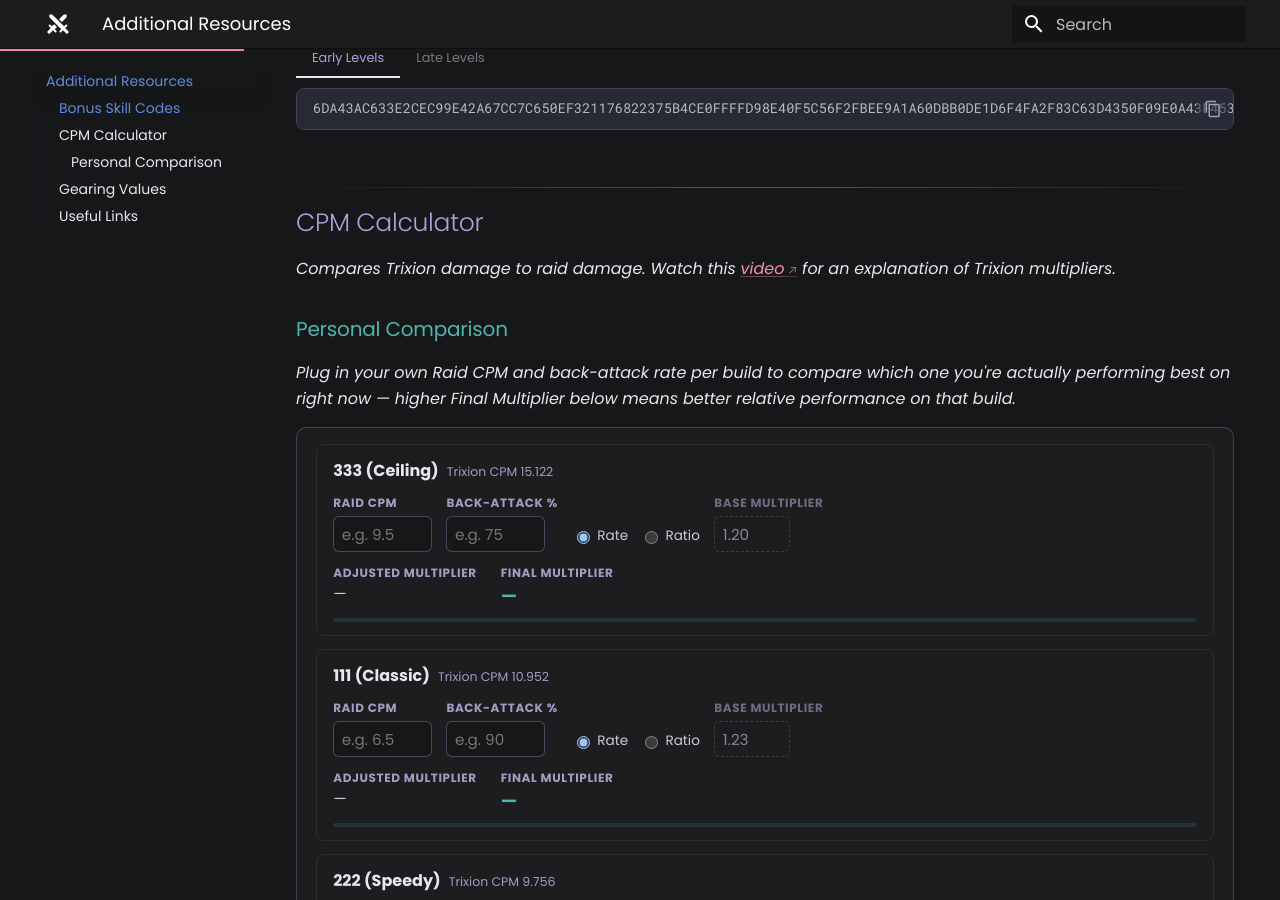
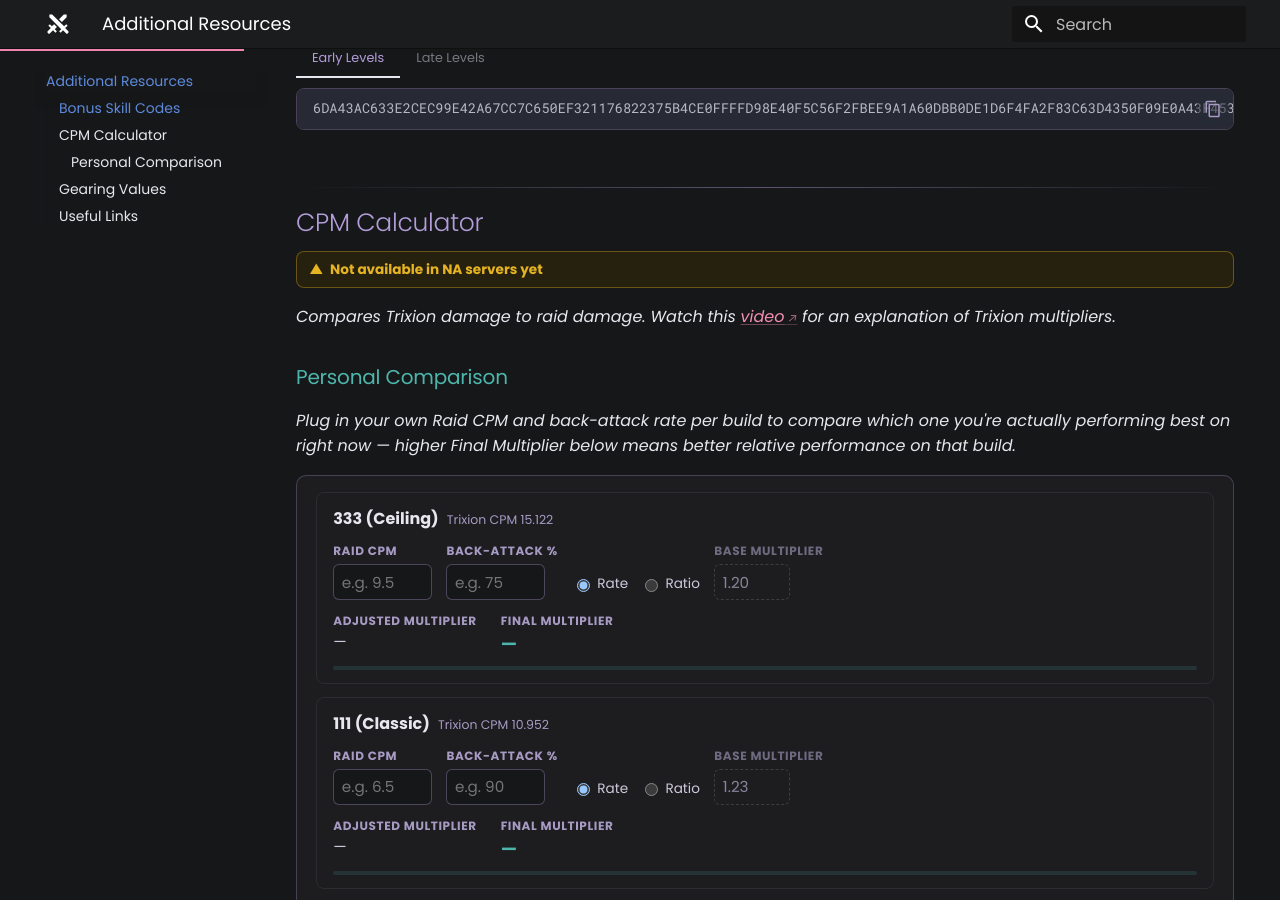
Before and after one commit to interlockme/deathblade, an MkDocs documentation site: the page built from docs/resources.md, in a window 1280 px wide and 900 px high, scrolled down 555 px. Built offline with MkDocs 1.6.1 and Material for MkDocs 9.7.7, drawn with Linux system fonts in a browser that asks for light colours; plug-ins that fetch from the network failed and are left out.

Commit message:
not available yet

````diff
--- a/docs/resources.md
+++ b/docs/resources.md
@@ -33,6 +33,8 @@
     ```
 
 ## CPM Calculator
+
+<p class="page-banner page-banner-warning">Not available in NA servers yet</p>
 
 *Compares Trixion damage to raid damage. Watch this [video](https://www.youtube.com/watch?v=dlUS8vUaNLA) for an explanation of Trixion multipliers.*
 
````
